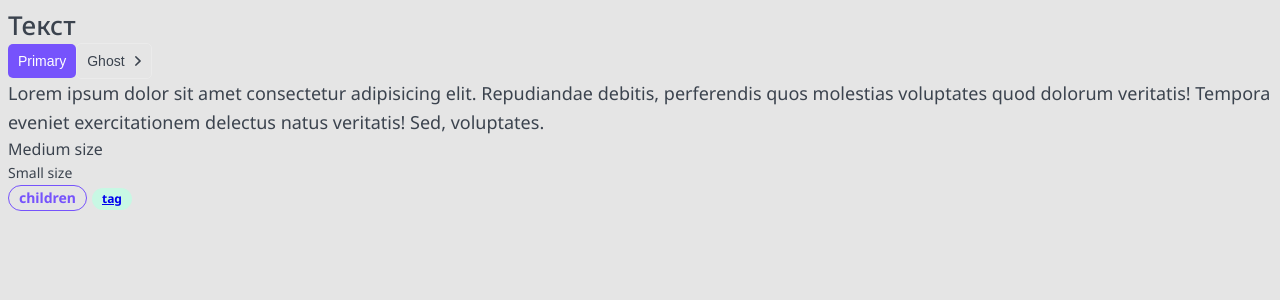
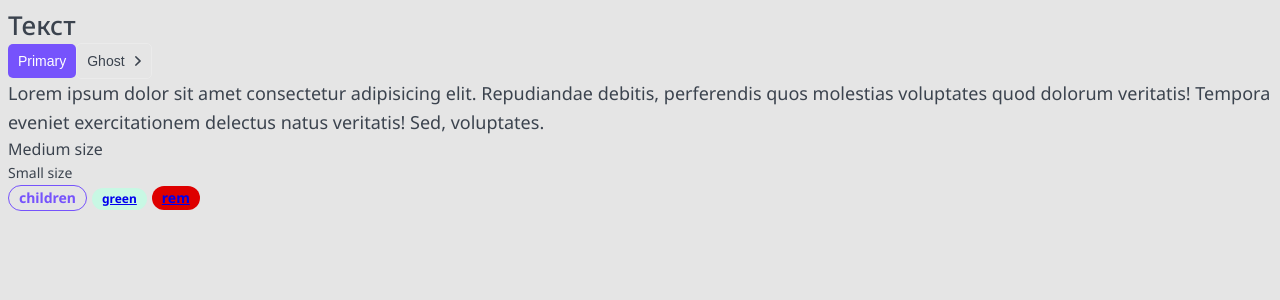
Before and after one commit to SergeiAmpilov/next-udemy, a Next.js app: page / in a window 1280 px wide. Shown: the top 300 px of the page. Built offline with nearby package versions, Linux system fonts and the light colour scheme.

Commit message:
add some tags examples

```diff
--- a/src/pages/index.tsx
+++ b/src/pages/index.tsx
@@ -30,7 +30,14 @@ export default function Home(): JSX.Element {
         color="green"
         href="#"
       >
-        tag
+        green
+      </Tag>
+      <Tag
+        size="m"
+        color="red"
+        href="#"
+      >
+        rem
       </Tag>
     </div>
   )
```
